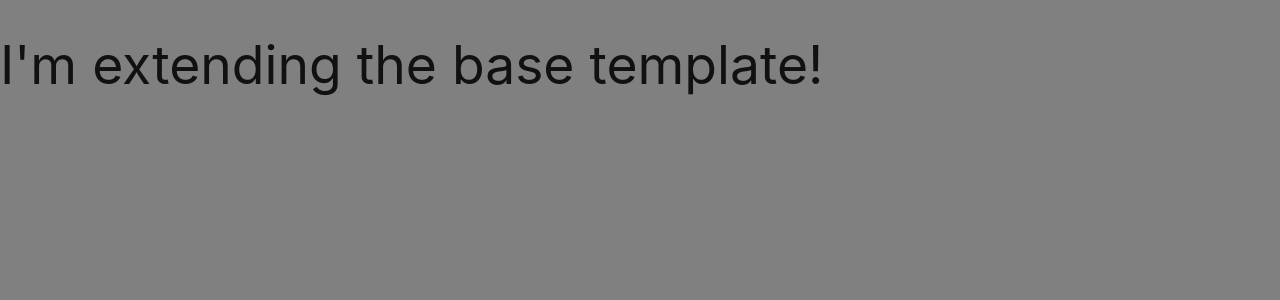
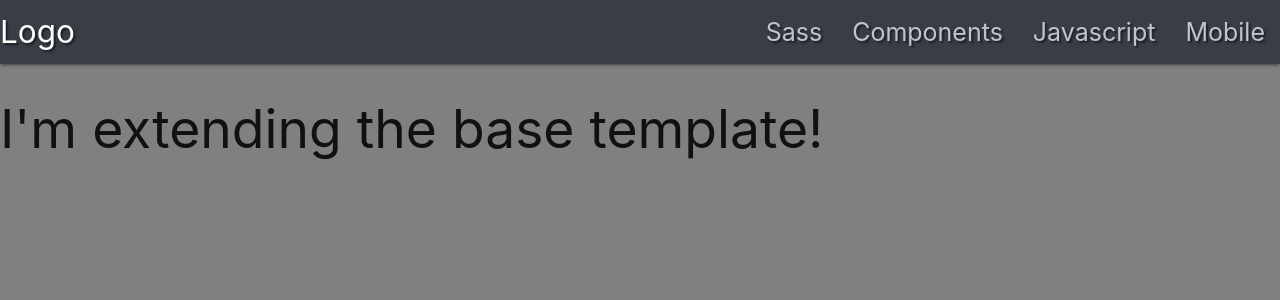
Before and after one commit to QuelleQim/MS3-the-reading, a Flask app: page / in a window 1280 px wide. Shown: the top 300 px of the page. Run offline with Flask 2, Linux system fonts and the light colour scheme; data that the repository does not hold is empty; some libraries are stand-ins or nearby versions.

Commit message:
Add styling to navbar in base  template

```diff
--- a/static/css/style.css
+++ b/static/css/style.css
@@ -1,3 +1,16 @@
 body {
     background-color: grey;
 }
+
+.navbar {
+    background-color: #393e46;
+}
+
+.text-shadow {
+    text-shadow: 2px 2px 2px rgba(0, 0, 0, 0.5);
+}
+
+nav ul a {
+    font-size: 25px;
+    color: #c0c4cb;
+}
--- a/templates/base.html
+++ b/templates/base.html
@@ -14,6 +14,31 @@
 </head>
 <body>
 
+    <header>
+        <!-- top navbar -->
+        <nav class="navbar nav-extend text-shadow">
+            <div class="nav-wrapper">
+                <a href="#!" class="brand-logo">Logo</a>
+                <a href="#" data-target="mobile-demo" class="sidenav-trigger"><i class="material-icons">menu</i></a>
+                <ul class="right hide-on-med-and-down list-items">
+                    <li><a href="sass.html">Sass</a></li>
+                    <li><a href="badges.html">Components</a></li>
+                    <li><a href="collapsible.html">Javascript</a></li>
+                    <li><a href="mobile.html">Mobile</a></li>
+                </ul>
+            </div>
+        </nav>
+
+        <!-- mobile sidenav -->
+        <ul class="sidenav" id="mobile-demo">
+            <li><a href="sass.html">Sass</a></li>
+            <li><a href="badges.html">Components</a></li>
+            <li><a href="collapsible.html">Javascript</a></li>
+            <li><a href="mobile.html">Mobile</a></li>
+        </ul>
+
+    </header>
+
     {% block content %}
     {% endblock %}
 
```
